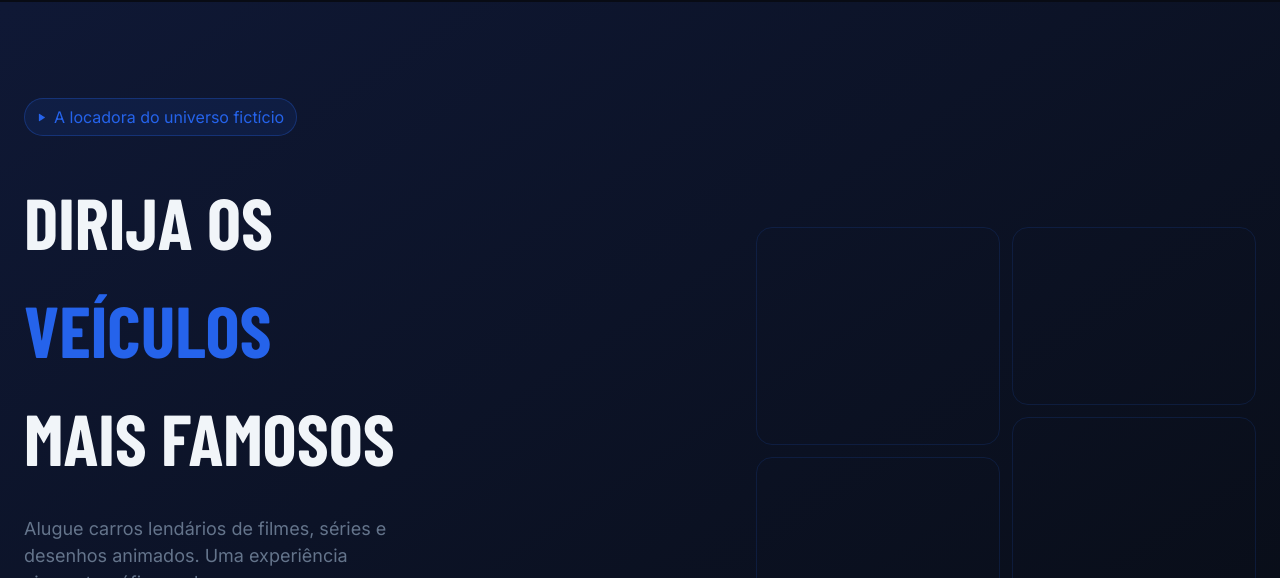
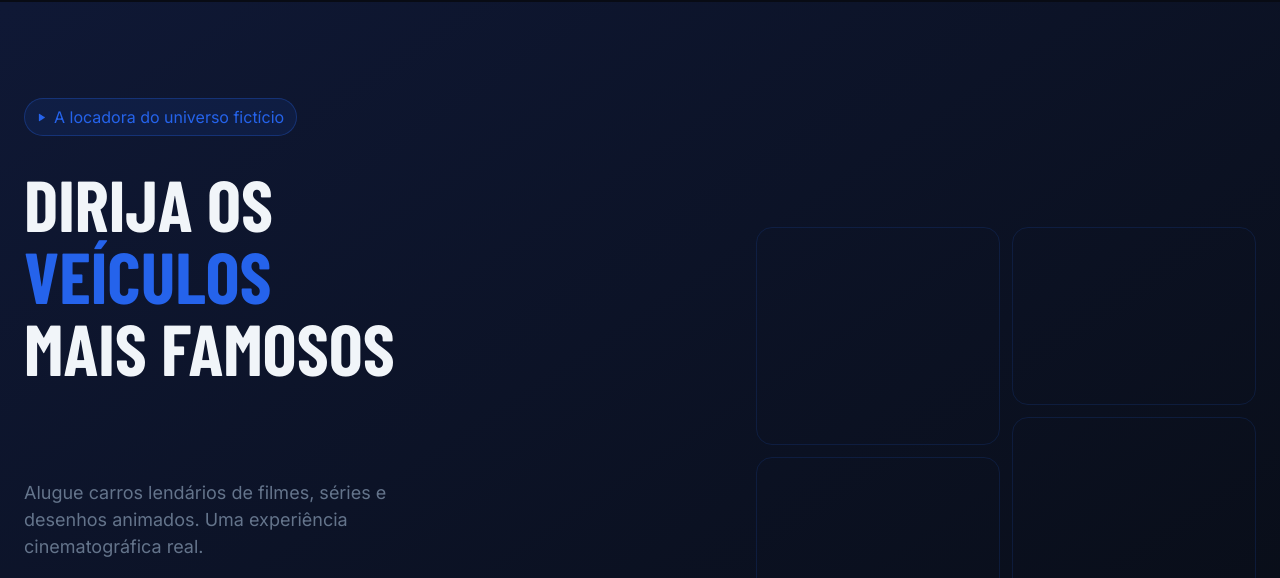
Before and after one commit to henriquevcm07/Projeto-Carrinhos, a website: page index.html in a window 1280 px wide. Shown: the part 62-640 px from the top of the page. Drawn offline with nearby package versions, Linux system fonts and the light colour scheme; no server answers; a web font is replaced by a local one.

Commit message:
Ajustando o espaçamento entre linhas no inicio da página

```diff
--- a/index.html
+++ b/index.html
@@ -28,7 +28,7 @@
         <section class="idx1">
             <div class="container1">
                 <div class="slogan"><img style="width: 9px;height:9px" src="./styles/images/Play.png" alt="">A locadora do universo fictício</div>
-                <h1>DIRIJA OS<br><span>VEÍCULOS</span><br>MAIS FAMOSOS</h1>
+                <h1>DIRIJA OS <span>VEÍCULOS</span> <br>MAIS FAMOSOS <br></h1>
                 <p>Alugue carros lendários de filmes, séries e desenhos animados. Uma experiência cinematográfica real.</p>
                 <div class="btns">
                     <a href="./pages/catalogo.html" id="btnExp">Explorar veículos <img src="./styles/images/Arrow.png" alt=""></a>
--- a/styles/index.css
+++ b/styles/index.css
@@ -8,6 +8,8 @@
 .idx1 h1{
     font-size: 72px;
     font-family: "Barlow Condensed";
+    line-height: 72px;
+    margin-bottom: 72px;
 }
 .container1 p{
     color: #64748B;
```
